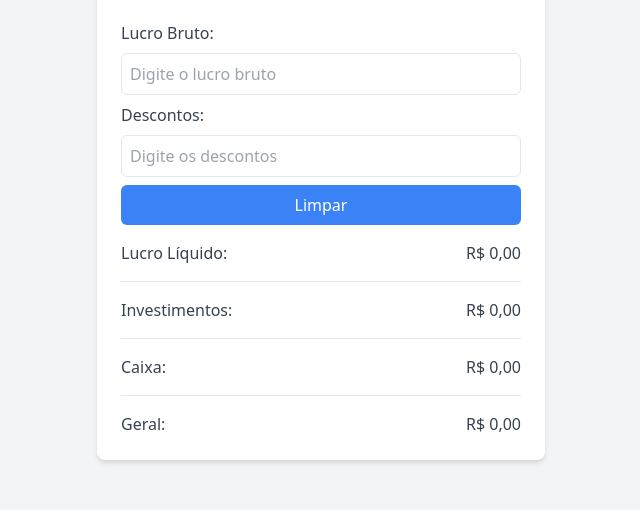
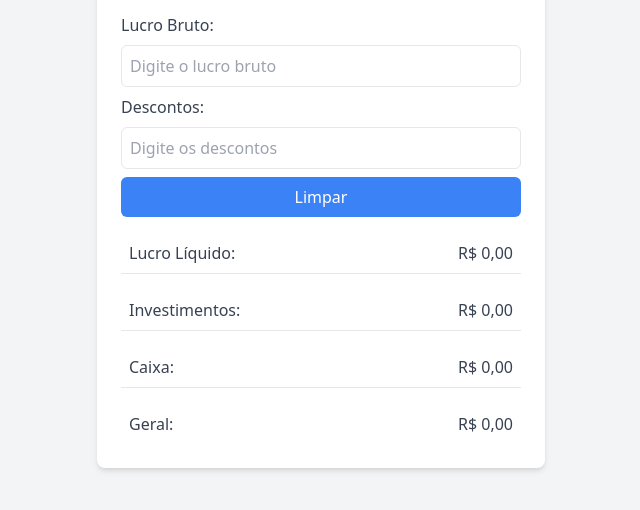
Before and after one commit to robniemeyer/income-calculator, a plain HTML site: page index.html in a window 1280 px wide. Shown: the part 212-722 px from the top of the page, without its empty margins (319-959 px from the left). Drawn offline with nearby package versions, Linux system fonts and the light colour scheme.

Commit message:
fix: Update section IDs to "section-inputs" and "section-results," adjust div classes and remove horizontal lines, adjust spacing for results in the second section

```diff
--- a/index.html
+++ b/index.html
@@ -15,7 +15,7 @@
         </header>
         <main id="profit-calculator" class="space-y-4">
             <!-- Section 1 -->
-            <div id="section-fields-before-clear" class="section space-y-2">
+            <div id="section-inputs" class="section space-y-2">
                 <label for="gross-profit" class="block text-gray-700">Lucro Bruto:</label>
                 <input id="gross-profit" type="text" placeholder="Digite o lucro bruto" onkeyup="formatBRL(this)" class="w-full p-2 border rounded-md">
                 <label for="discounts" class="block text-gray-700">Descontos:</label>
@@ -23,23 +23,20 @@
                 <button type="button" class="w-full py-2 bg-blue-500 text-white rounded-md hover:bg-blue-600 focus:outline-none focus:ring-2 focus:ring-blue-500 focus:ring-offset-2" onclick="clearInputs('profit-calculator')">Limpar</button>
             </div>
             <!-- Section 2 -->
-            <div id="section-fields-after-clear" class="section space-y-4">
-                <div class="flex justify-between mb-2">
+            <div id="section-results" class="section space-y-4">
+                <div class="flex justify-between p-2 border-b">
                     <label for="net-profit" class="block text-gray-700">Lucro Líquido:</label>
                     <span id="net-profit" class="block text-gray-700">R$ 0,00</span>
                 </div>
-                <hr class="my-2"> <!-- Horizontal line below net profit -->
-                <div class="flex justify-between mb-2">
+                <div class="flex justify-between p-2 border-b">
                     <label for="investments" class="block text-gray-700">Investimentos:</label>
                     <span id="investments" class="block text-gray-700">R$ 0,00</span>
                 </div>
-                <hr class="my-2"> <!-- Horizontal line below investments -->
-                <div class="flex justify-between mb-2">
+                <div class="flex justify-between p-2 border-b">
                     <label for="cash" class="block text-gray-700">Caixa:</label>
                     <span id="cash" class="block text-gray-700">R$ 0,00</span>
                 </div>
-                <hr class="my-2"> <!-- Horizontal line below cash -->
-                <div class="flex justify-between mb-2">
+                <div class="flex justify-between p-2">
                     <label for="general" class="block text-gray-700">Geral:</label>
                     <span id="general" class="block text-gray-700">R$ 0,00</span>
                 </div>
```
